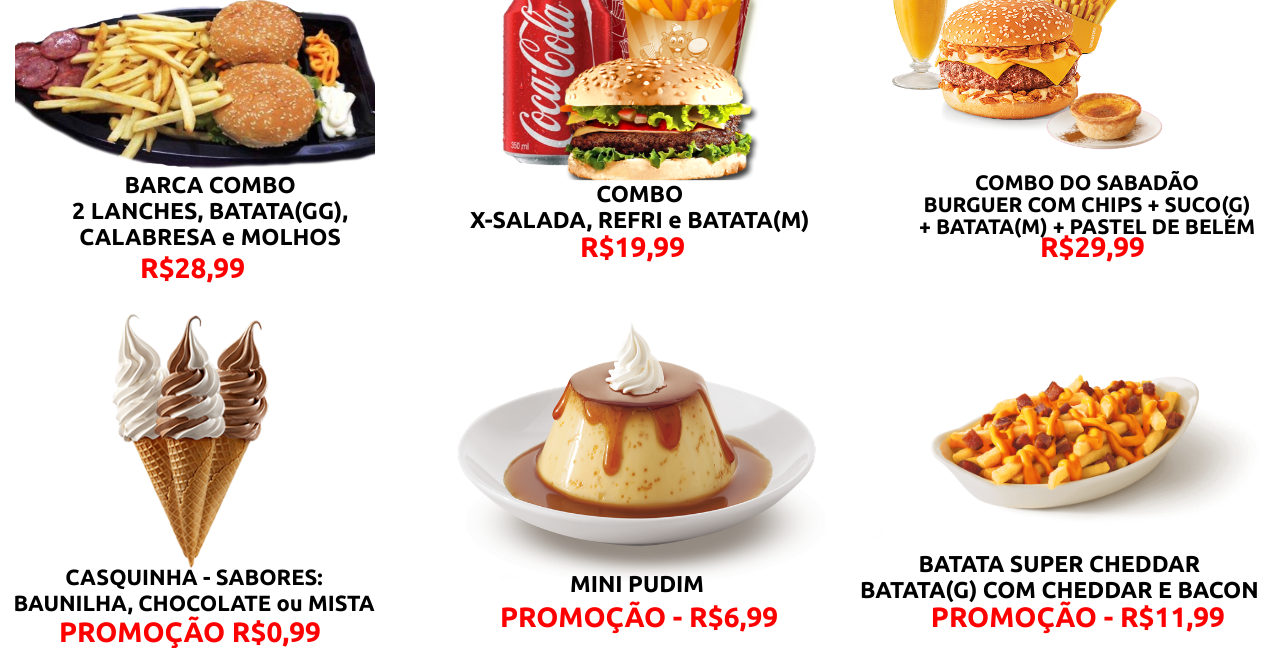
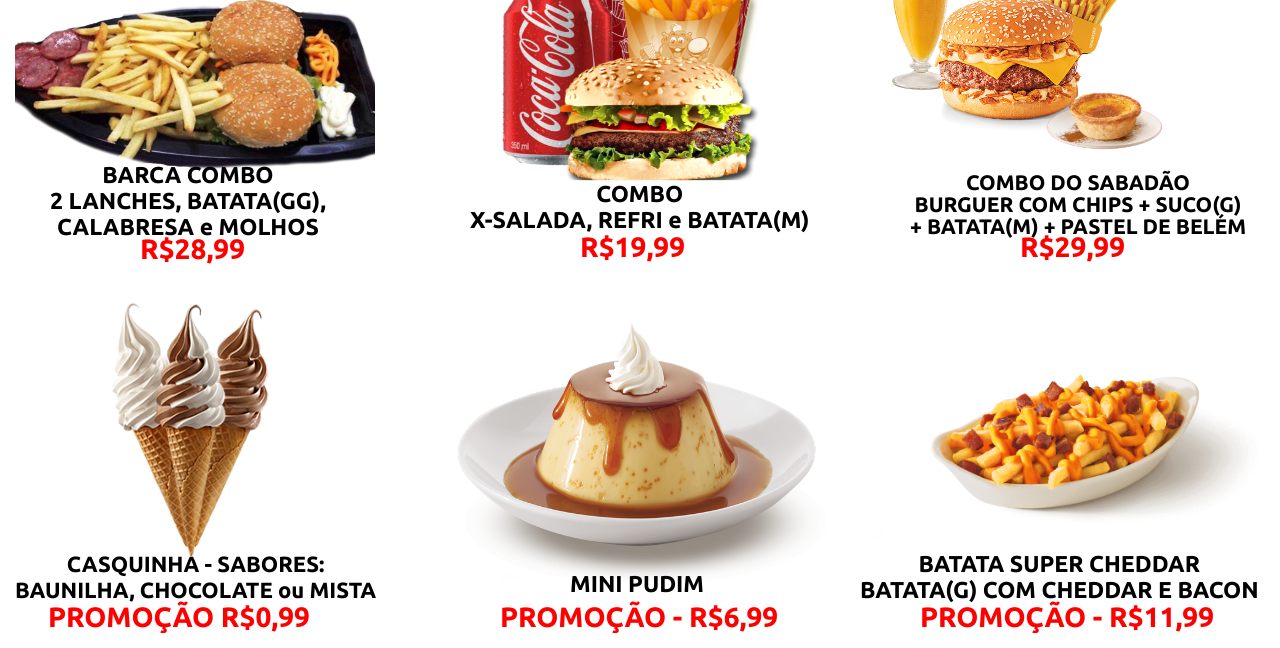
Before and after one commit to vidal987/Projeto-cardapio-senai-lima, a plain HTML site: page combos.html in a window 1280 px wide. Shown: the part 239-887 px from the top of the page. After the commit the page ends 800 px from the top, so only its background shows below. Drawn offline with Linux system fonts and the light colour scheme.

Commit message:
Pequeno ajuste no CSS

```diff
--- a/combos.css
+++ b/combos.css
@@ -1,5 +1,6 @@
 /* @import url('https://fonts.googleapis.com/css2?family=Roboto:wght@500;700;900&display=swap'); */
 @import url('https://fonts.googleapis.com/css2?family=Ubuntu:wght@700&display=swap');
+
 *{
   margin: 0px;
   padding: 0px;
@@ -70,7 +71,6 @@ body{
 
 }
 .menu a{
-  padding: 15px;
   border-radius: 10px;
 }
 .autenticacao{
@@ -133,28 +133,26 @@ img .lobo{
   font-size: 35px;
   text-decoration: underline orange;
 }
-/* a{
-  background-color: #757575;
-  border-radius: 10px;
-} */
 #barca img{
-  position: relative;
+  position: absolute;
   margin-left: 15px;
   margin-top: 40px;
   width: 360px;
   height: 190px;
 }
 #barca h3{
-  position: relative;
+  position: absolute;
   text-align: center;
-  right: 430px;
+  top: 400px;
+  left: 50px;
   margin-top: 1px;
   font-size: 23px;
 }
 #barca h1{
-  position: relative;
+  position: absolute;
   margin-left: 140px;
   margin-top: 2px;
+  top: 470px;
   font-size: 28px;
   color: red;
 }
@@ -190,35 +188,36 @@ img .lobo{
 #combosab h3{
   position: absolute;
   text-align: center;
-  right: 25px;
+  margin-left: 910px;
   top: 410px;
   font-size: 21px;
   line-height: 22px;
 }
 #combosab h1{
   position: absolute;
-  right: 135px;
+  margin-left: 1020px;
   top: 470px;
   font-size: 28px;
   color: red;
 }
 #casquinha img{
-  position: relative;
+  position: absolute;
   left: 0px;
-  top: 18px;
+  top: 530px;
   width: 380px;
   height: 280px;
 }
 #casquinha h3{
-  position: relative;
+  position: absolute;
   font-size: 22px;
   text-align: center;
-  right: 446px;
+  left: 15px;
+  top: 790px;
 }
 #casquinha h1{
-  position: relative;
-  right: 450px;
-  top: 0px;
+  position: absolute;
+  top: 840px;
+  left: 48px;
   font-size: 28px;
   color: red;
   text-align: center;
@@ -260,7 +259,7 @@ img .lobo{
 }
 #batata h1{
   position: absolute;
-  right: 55px;
+  margin-left: 920px;
   top: 840px;
   font-size: 28px;
   color: red;
```
